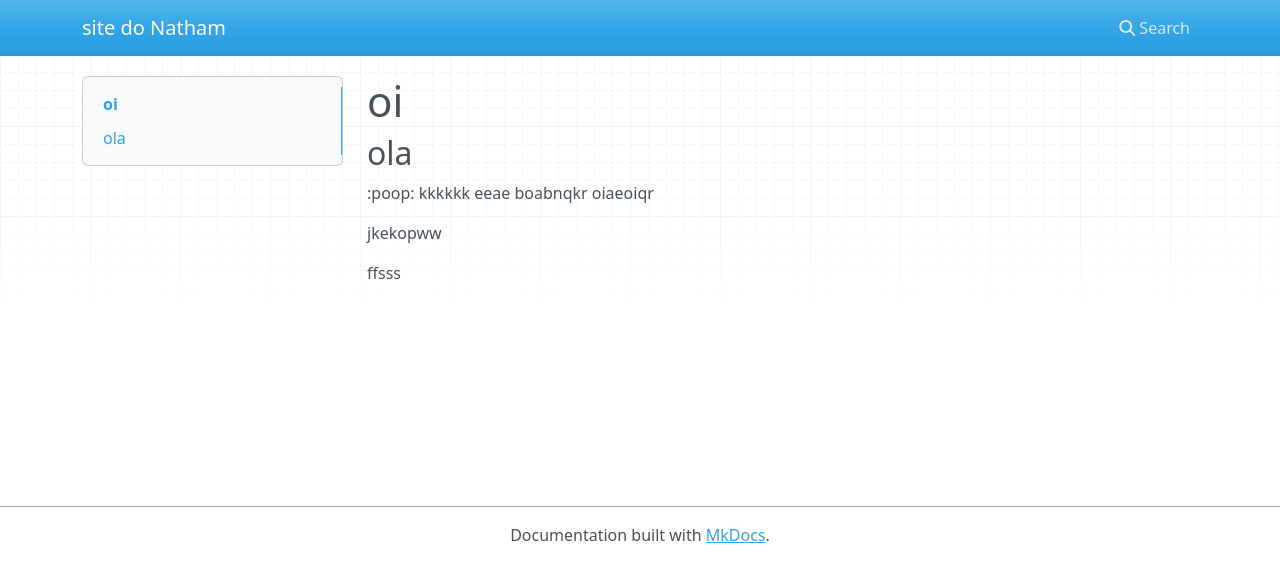
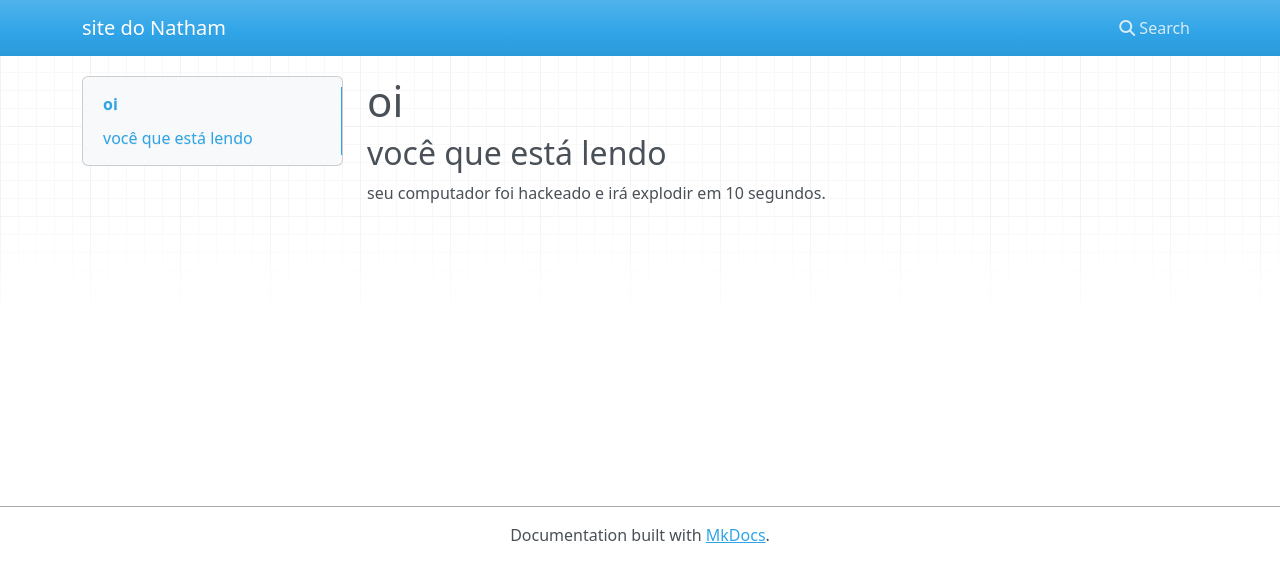
Before and after one commit to NathamFernandes/site123, an MkDocs documentation site: the page built from docs/index.md, in a window 1280 px wide. Shown: the top 582 px of the page. Built offline with MkDocs 1.6.1, drawn with Linux system fonts in a browser that asks for light colours; nearby versions of some CDN libraries.

Commit message:
segunda alteração

```diff
--- a/docs/index.md
+++ b/docs/index.md
@@ -1,11 +1,4 @@
 # oi
-## ola
-:poop: kkkkkk
-eeae
-boabnqkr
-oiaeoiqr
-
-
-jkekopww
-
-ffsss
+## você que está lendo
+seu computador foi hackeado
+e irá explodir em 10 segundos.
```
